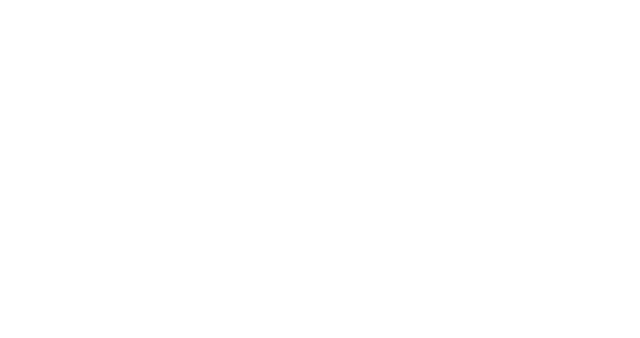
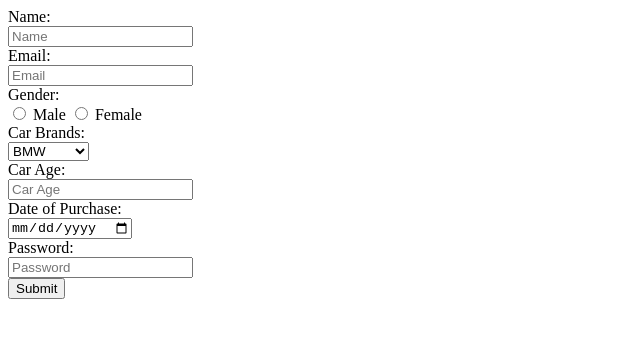
Before and after one commit to acciojob/car-insurance-form-NikhilPrashant, a website: page main.html in a window 1280 px wide. Shown: the whole page, without its empty margins (0-640 px from the left). Drawn offline with Linux system fonts and the light colour scheme.

Commit message:
created a submission

```diff
--- a/main.html
+++ b/main.html
@@ -7,6 +7,30 @@
 </head>
 
 <body>
+	<form method="post">
+		<label for="name">Name:</label><br>
+		<input type="text" placeholder="Name" id="name" required><br>
+		<label for="email">Email:</label><br>
+		<input type="email" placeholder="Email" id="email" required><br>
+		<label for="gender">Gender:</label><br>
+		<input type="radio" name="gender" id="gender_m" required>
+		<label for="gender_m">Male</label>
+		<input type="radio" name="gender" id="gender_f" required>
+		<label for="gender_f">Female</label><br>
+		<label for="cars">Car Brands:</label><br>
+		<select id="cars">
+			<option value="BMW">BMW</option>
+			<option value="Audi">Audi</option>
+			<option value="Mercedez">Mercedez</option>
+		</select><br>
+		<label for="carage">Car Age:</label><br>
+		<input type="number" placeholder="Car Age" id="carage" required><br>
+		<label for="dop">Date of Purchase:</label><br>
+		<input type="date" id="dop" required><br>
+		<label for="password">Password:</label><br>
+		<input type="password" placeholder="Password" id="password" required><br>
+		<input type="submit" value="Submit">
+	</form>
 	<!-- the entire body must be written by student -->
     <script type="text/javascript" src="./script.js">
 </script>
```
